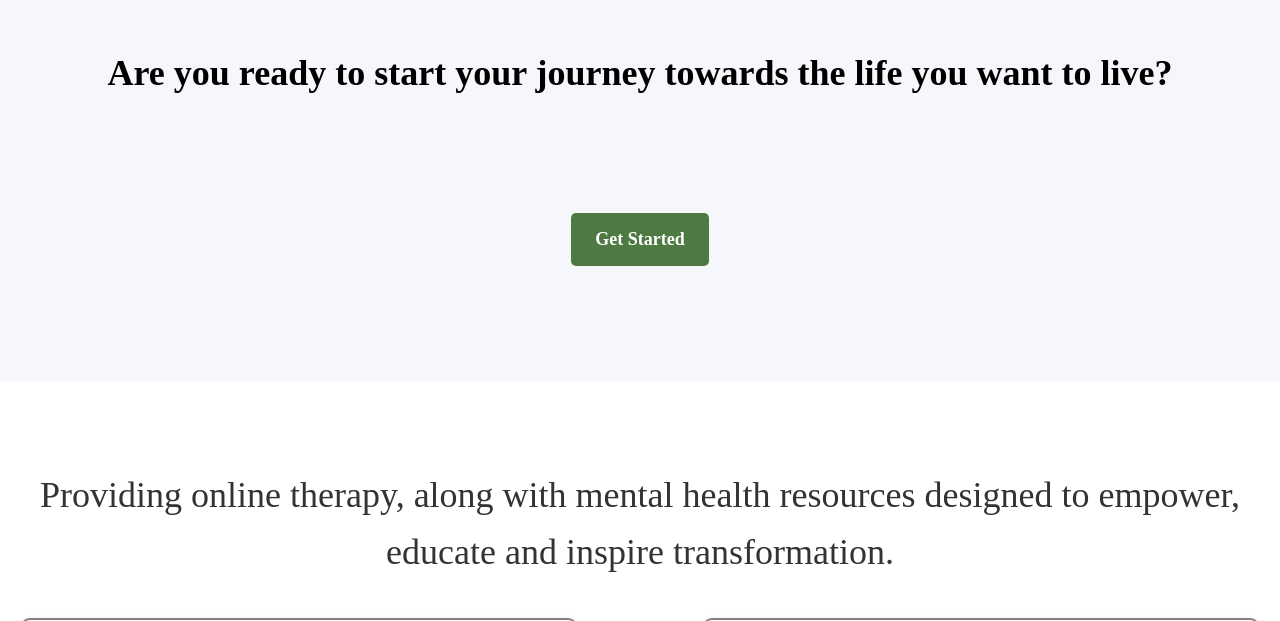
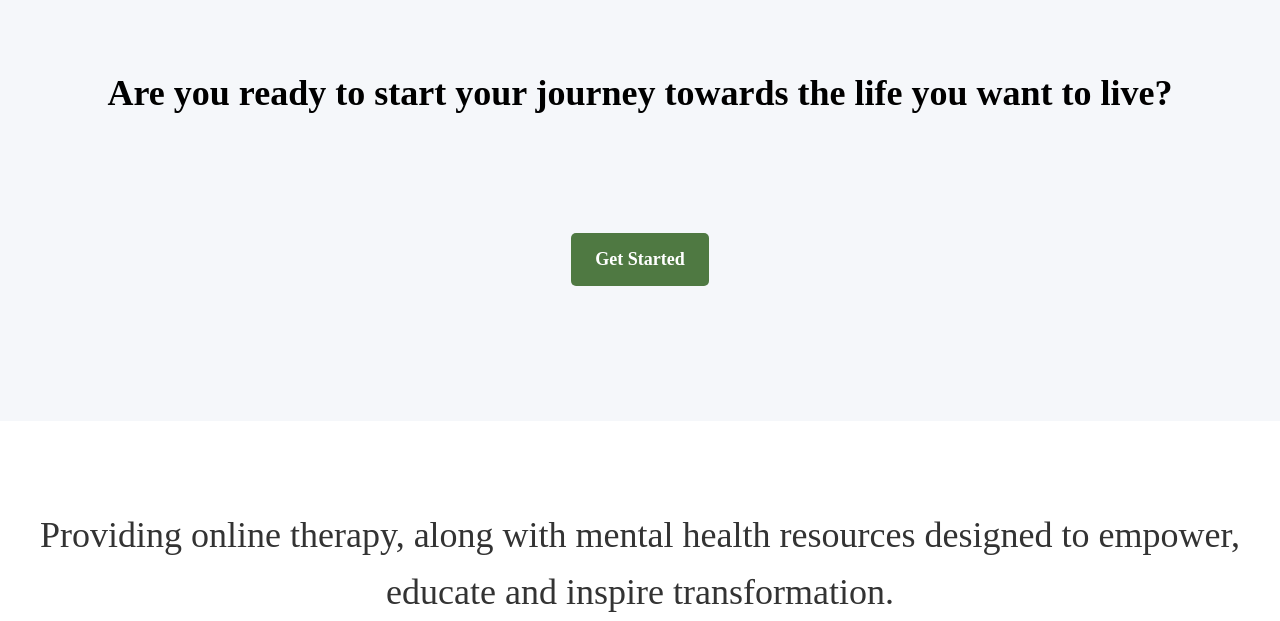
Before and after one commit to JWeeks90038/mindful-gateway-therapy, a website: page index.html in a window 1280 px wide. Shown: the part 797-1418 px from the top of the page. Drawn offline with Linux system fonts and the light colour scheme.

Commit message:
Tighten spacing around Get Started button and adjust layout

```diff
--- a/styles.css
+++ b/styles.css
@@ -156,9 +156,9 @@ nav ul li a:hover {
     justify-content: center;
     background-size: cover;
     background-position: center;
-    height: 50vh;
+    height: 55vh;
     width: 100%;
-    padding: 0 20px;
+    padding: 0 10px;
 }
 
 .hero-content {
```
